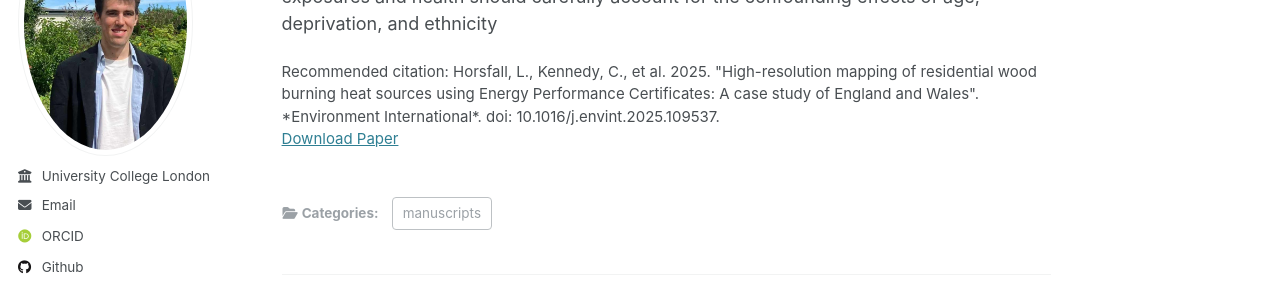
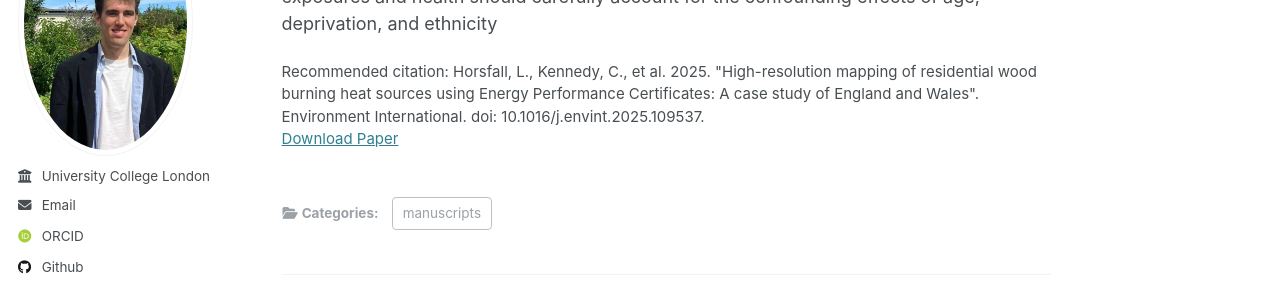
Before and after one commit to calum-kennedy-98/calum-kennedy-98.github.io, a Jekyll site: the page built from _publications/high_resolution_mapping_epc.md, in a window 1280 px wide and 900 px high, scrolled down 828 px. Shown: the part 216-507 px from the top of the window. Built offline with Jekyll 4.4.1, drawn with Linux system fonts in a browser that asks for light colours; some web fonts are replaced.

```diff
--- a/_publications/high_resolution_mapping_epc.md
+++ b/_publications/high_resolution_mapping_epc.md
@@ -7,7 +7,7 @@ excerpt: 'We used open data from 26 million Energy Performance Certificates to m
 date: 2025-07-01
 venue: 'Environment International'
 paperurl: 'https://www.sciencedirect.com/science/article/pii/S0160412025002880'
-citation: 'Horsfall, L., Kennedy, C., et al. 2025. "High-resolution mapping of residential wood burning heat sources using Energy Performance Certificates: A case study of England and Wales". *Environment International*. doi: 10.1016/j.envint.2025.109537.'
+citation: 'Horsfall, L., Kennedy, C., et al. 2025. "High-resolution mapping of residential wood burning heat sources using Energy Performance Certificates: A case study of England and Wales". Environment International. doi: 10.1016/j.envint.2025.109537.'
 ---
 
 Abstract:
```
